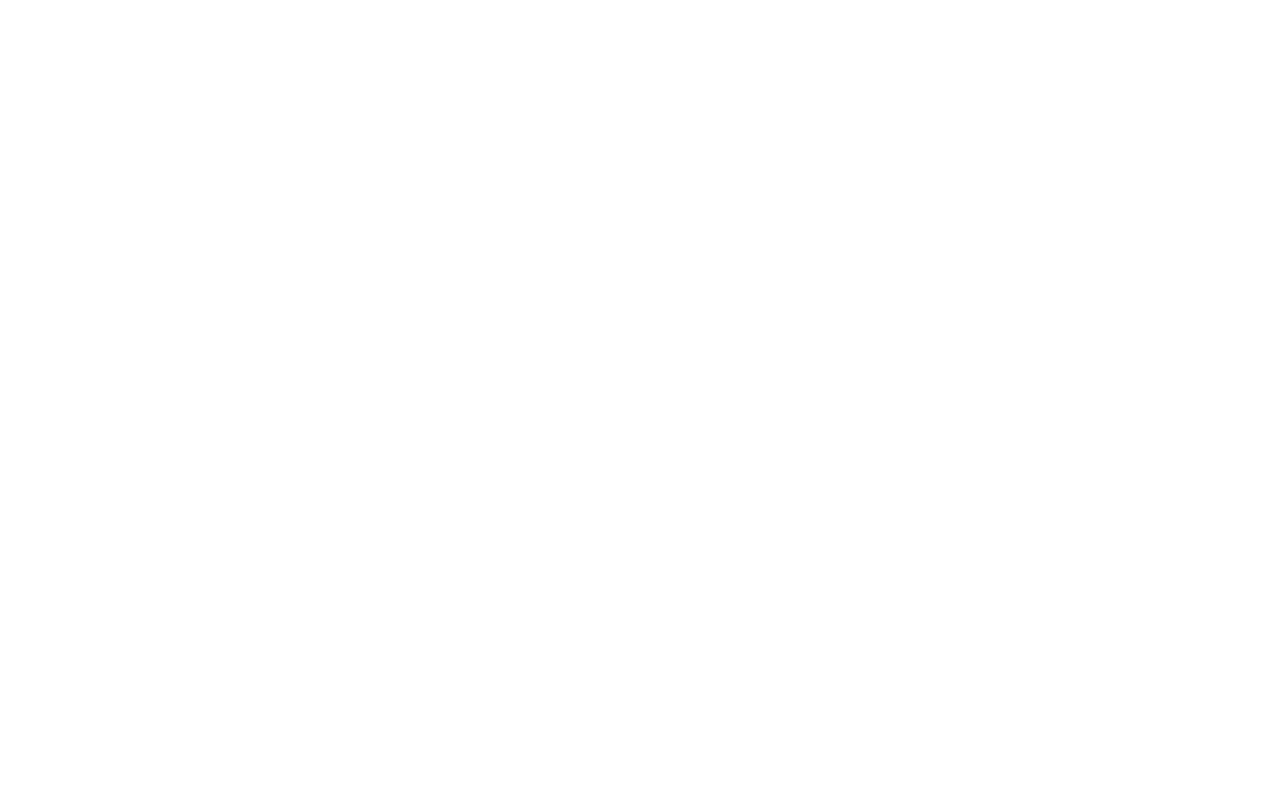
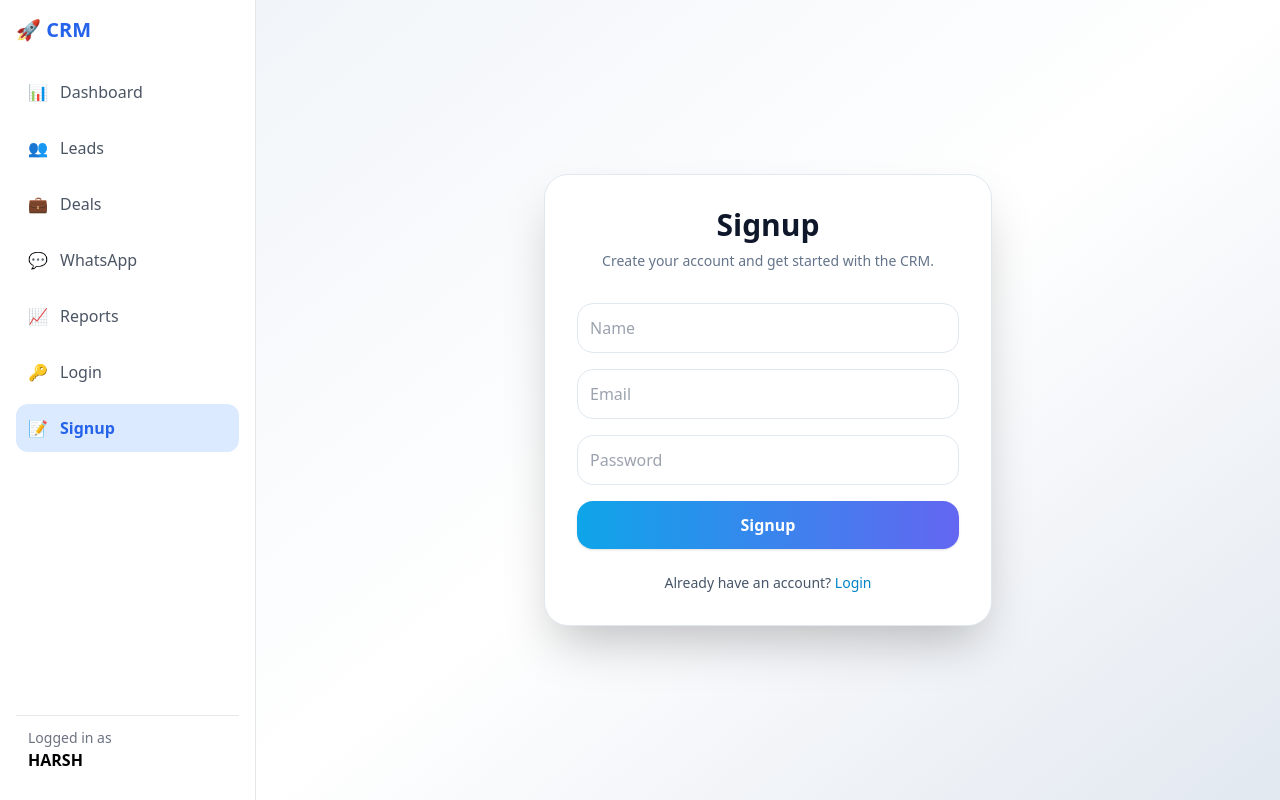
Before and after one commit to urvipionium/Nexus_CRM, a React (Vite) app in the folder frontend/: page /signup in a window 1280 px wide. Before the commit this address had no page. Built offline with nearby package versions, Linux system fonts and the light colour scheme.

Commit message:
Improvement in Login and Signup page UI

```diff
--- a/frontend/src/App.tsx
+++ b/frontend/src/App.tsx
@@ -4,6 +4,10 @@ import Layout from "./components/common/Layout";
 import Deals from "./pages/Deals/Deals";
 import Leads from "./pages/Leads";
 import DashboardLayout from "./components/dashboard/DashboardLayout";
+import WhatsAppModule from "./pages/WhatsApp/WhatsAppModule";
+import Reports from "./pages/Reports/Reports";
+import Login from "./pages/login/Login";
+import Signup from "./pages/Signup/Signup";
 
 function Dashboard() {
   return <DashboardLayout />;
@@ -17,6 +21,10 @@ function App() {
         <Route path="dashboard" element={<Dashboard />} />
         <Route path="leads" element={<Leads />} />
         <Route path="deals" element={<Deals />} />
+        <Route path="whatsapp" element={<WhatsAppModule />} />
+        <Route path="reports" element={<Reports />} />
+        <Route path="/login" element={<Login />} />
+  <Route path="/signup" element={<Signup />} />
       </Route>
     </Routes>
   );
--- a/frontend/src/components/dashboard/DashboardLayout.tsx
+++ b/frontend/src/components/dashboard/DashboardLayout.tsx
@@ -97,9 +97,7 @@ export default function DashboardLayout() {
 
       {/* KPI CARDS */}
       <section className="mb-6 px-4 md:px-0">
-        <div className="grid grid-cols-1 md:grid-cols-4 gap-4">
-          <DashboardCards />
-        </div>
+        <DashboardCards />
       </section>
 
       {/* WIDGET GRID */}
--- /dev/null
+++ b/frontend/src/pages/Reports/Reports.tsx
@@ -0,0 +1,31 @@
+export default function Reports() {
+  return (
+    <div className="p-8">
+      <h1 className="text-3xl font-bold text-gray-900 mb-4">Reports</h1>
+      <p className="text-gray-600">
+        This is the Reports page. Use this area to view your analytics and sales
+        data.
+      </p>
+      <div className="mt-6 grid gap-4 sm:grid-cols-2 lg:grid-cols-3">
+        <div className="rounded-3xl border border-gray-200 bg-white p-6 shadow-sm">
+          <h2 className="text-lg font-semibold mb-2">Sales Summary</h2>
+          <p className="text-sm text-gray-500">
+            Overview of your deal performance this week.
+          </p>
+        </div>
+        <div className="rounded-3xl border border-gray-200 bg-white p-6 shadow-sm">
+          <h2 className="text-lg font-semibold mb-2">WhatsApp Activity</h2>
+          <p className="text-sm text-gray-500">
+            Recent messaging and customer engagement insights.
+          </p>
+        </div>
+        <div className="rounded-3xl border border-gray-200 bg-white p-6 shadow-sm">
+          <h2 className="text-lg font-semibold mb-2">Lead Conversion</h2>
+          <p className="text-sm text-gray-500">
+            Track how many leads turn into deals.
+          </p>
+        </div>
+      </div>
+    </div>
+  );
+}
--- a/frontend/src/pages/Signup/Signup.tsx
+++ b/frontend/src/pages/Signup/Signup.tsx
@@ -8,41 +8,42 @@ const Signup = () => {
     navigate("/dashboard");
   };
   return (
-    <div className="flex items-center justify-center h-screen bg-gradient-to-br from-green-100 via-white to-emerald-200">
-      <form
-        onSubmit={handleSubmit}
-        className="bg-white p-8 rounded-2xl shadow-2xl w-96 border border-green-200"
-      >
-        <h2 className="text-3xl font-bold mb-6 text-center text-green-700">
-          Signup
-        </h2>
+    <div className="min-h-screen flex items-center justify-center bg-gradient-to-br from-slate-100 via-white to-slate-200 px-4">
+      <div className="w-full max-w-md bg-white rounded-3xl shadow-2xl border border-slate-200 p-8">
+        <h2 className="text-3xl font-bold mb-2 text-center text-slate-900">Signup</h2>
+        <p className="text-sm text-slate-500 mb-8 text-center">
+          Create your account and get started with the CRM.
+        </p>
+        <form onSubmit={handleSubmit} className="space-y-4">
           <input
             type="text"
             placeholder="Name"
-          className="w-full p-3 mb-4 border border-green-200 rounded-lg focus:outline-none focus:ring-2 focus:ring-emerald-400 transition"
+            className="w-full p-3 border border-slate-200 rounded-2xl focus:outline-none focus:ring-2 focus:ring-slate-300 transition"
           />
           <input
             type="email"
             placeholder="Email"
-          className="w-full p-3 mb-4 border border-green-200 rounded-lg focus:outline-none focus:ring-2 focus:ring-emerald-400 transition"
+            className="w-full p-3 border border-slate-200 rounded-2xl focus:outline-none focus:ring-2 focus:ring-slate-300 transition"
           />
           <input
             type="password"
             placeholder="Password"
-          className="w-full p-3 mb-6 border border-green-200 rounded-lg focus:outline-none focus:ring-2 focus:ring-emerald-400 transition"
+            className="w-full p-3 border border-slate-200 rounded-2xl focus:outline-none focus:ring-2 focus:ring-slate-300 transition"
           />
           <button
-          className="w-full bg-gradient-to-r from-green-500 to-emerald-500 text-white p-3 rounded-lg font-semibold shadow hover:from-green-600 hover:to-emerald-600 transition duration-150"
+            className="w-full bg-gradient-to-r from-sky-500 to-indigo-500 text-white p-3 rounded-2xl font-semibold shadow hover:from-sky-600 hover:to-indigo-600 transition duration-150"
             type="submit"
           >
             Signup
           </button>
-        <div className="mt-4 text-center">
-          <Link to="/login" className="text-sm text-green-600 hover:underline transition">
-            Already have an account?
+        </form>
+        <div className="mt-6 text-center text-sm text-slate-600">
+          Already have an account?{' '}
+          <Link to="/login" className="text-sky-600 hover:text-sky-700 font-medium">
+            Login
           </Link>
         </div>
-      </form>
+      </div>
     </div>
   );
 };
--- a/frontend/src/pages/login/Login.tsx
+++ b/frontend/src/pages/login/Login.tsx
@@ -8,36 +8,37 @@ const Login = () => {
     navigate("/dashboard");
   };
   return (
-    <div className="flex items-center justify-center h-screen bg-gradient-to-br from-blue-100 via-white to-purple-200">
-      <form
-        onSubmit={handleSubmit}
-        className="bg-white p-8 rounded-2xl shadow-2xl w-96 border border-blue-200"
-      >
-        <h2 className="text-3xl font-bold mb-6 text-center text-blue-700">
-          Login
-        </h2>
+    <div className="min-h-screen flex items-center justify-center bg-gradient-to-br from-slate-100 via-white to-slate-200 px-4">
+      <div className="w-full max-w-md bg-white rounded-3xl shadow-2xl border border-slate-200 p-8">
+        <h2 className="text-3xl font-bold mb-2 text-center text-slate-900">Login</h2>
+        <p className="text-sm text-slate-500 mb-8 text-center">
+          Welcome back! Sign in to continue to your dashboard.
+        </p>
+        <form onSubmit={handleSubmit} className="space-y-4">
           <input
             type="email"
             placeholder="Email"
-          className="w-full p-3 mb-4 border border-blue-200 rounded-lg focus:outline-none focus:ring-2 focus:ring-blue-400 transition"
+            className="w-full p-3 border border-slate-200 rounded-2xl focus:outline-none focus:ring-2 focus:ring-slate-300 transition"
           />
           <input
             type="password"
             placeholder="Password"
-          className="w-full p-3 mb-6 border border-blue-200 rounded-lg focus:outline-none focus:ring-2 focus:ring-blue-400 transition"
+            className="w-full p-3 border border-slate-200 rounded-2xl focus:outline-none focus:ring-2 focus:ring-slate-300 transition"
           />
           <button
-          className="w-full bg-gradient-to-r from-blue-500 to-indigo-500 text-white p-3 rounded-lg font-semibold shadow hover:from-blue-600 hover:to-indigo-600 transition duration-150"
+            className="w-full bg-gradient-to-r from-sky-500 to-indigo-500 text-white p-3 rounded-2xl font-semibold shadow hover:from-sky-600 hover:to-indigo-600 transition duration-150"
             type="submit"
           >
             Login
           </button>
-        <div className="mt-4 text-center">
-          <Link to="/signup" className="text-sm text-blue-600 hover:underline transition">
-            Didn't have an account?
+        </form>
+        <div className="mt-6 text-center text-sm text-slate-600">
+          Don&apos;t have an account?{' '}
+          <Link to="/signup" className="text-sky-600 hover:text-sky-700 font-medium">
+            Signup
           </Link>
         </div>
-      </form>
+      </div>
     </div>
   );
 };
```
Lines whose indentation alone changed are shown as unchanged.
